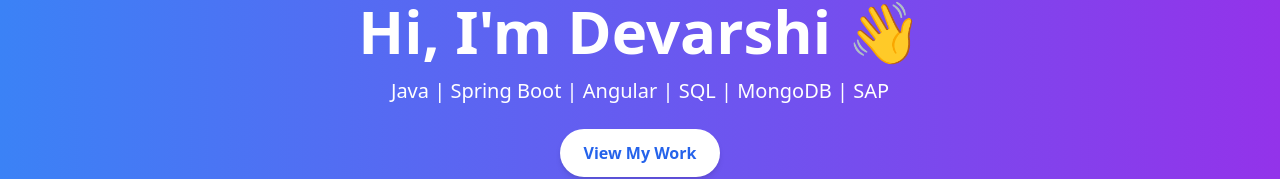
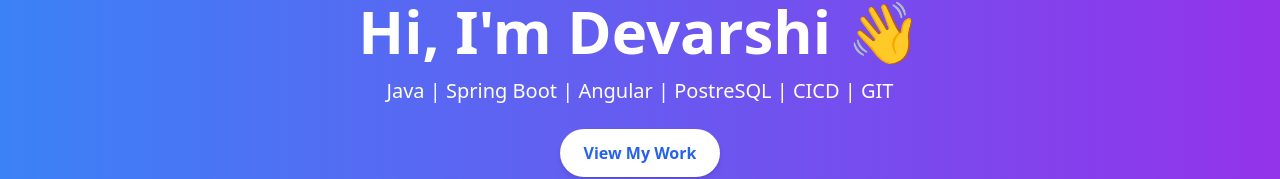
Before and after one commit to devarshi-patidar18/portfolio, an Angular app: page / in a window 1280 px wide. Shown: the part 311-490 px from the top of the page. Built offline with nearby package versions, Linux system fonts and the light colour scheme.

Commit message:
Update app.component.html

```diff
--- a/src/app/app.component.html
+++ b/src/app/app.component.html
@@ -42,7 +42,7 @@
     class="min-h-screen flex items-center justify-center bg-gradient-to-r from-blue-500 to-purple-600 text-white text-center px-6">
     <div>
       <h2 class="text-3xl sm:text-4xl md:text-6xl font-bold">Hi, I'm Devarshi 👋</h2>
-      <p class="mt-4 text-base sm:text-lg md:text-xl">Java | Spring Boot | Angular | SQL | MongoDB | SAP</p>
+      <p class="mt-4 text-base sm:text-lg md:text-xl">Java | Spring Boot | Angular | PostreSQL | CICD | GIT </p>
       <a href="#projects"
         class="mt-6 inline-block bg-white text-blue-600 font-semibold px-4 sm:px-6 py-2 sm:py-3 rounded-full shadow-md hover:bg-gray-100 transition">
         View My Work
```
